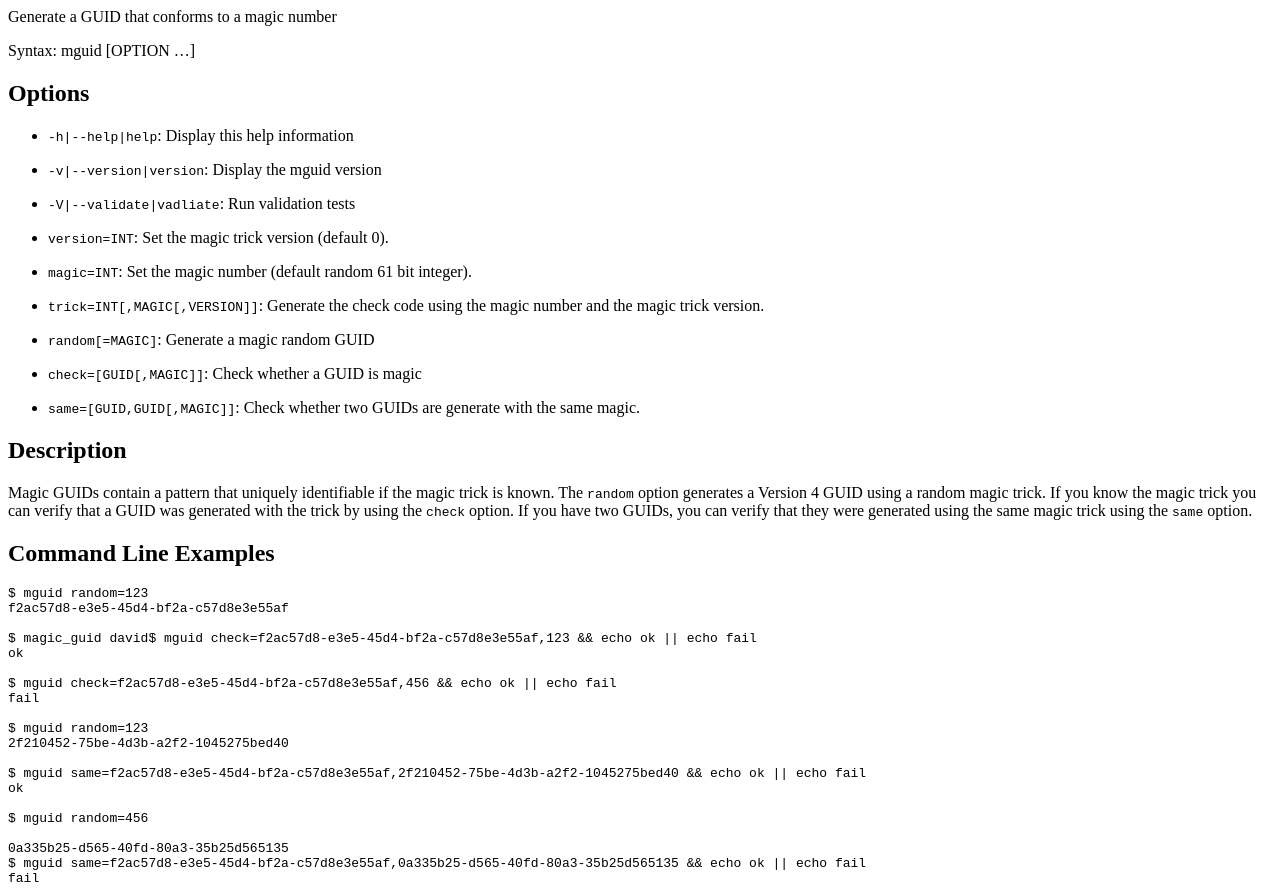
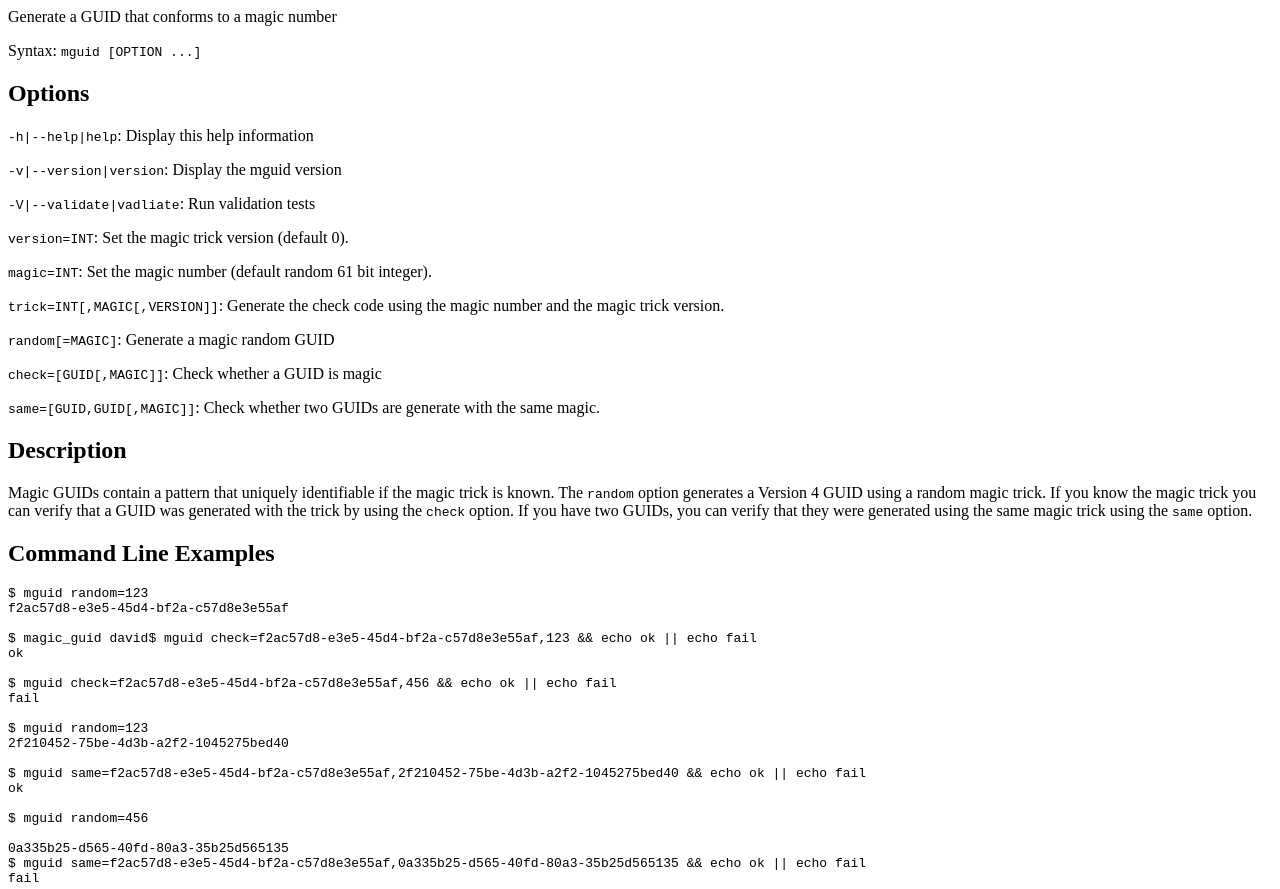
Before and after one commit to dchassin/magic_guid, a plain HTML site: page index.html in a window 1280 px wide. Shown: the top 889 px of the page. Drawn offline with Linux system fonts and the light colour scheme.

Commit message:
Update docs

```diff
--- a/index.html
+++ b/index.html
@@ -1,26 +1,19 @@
 <p>Generate a GUID that conforms to a magic number</p>
-<p>Syntax: mguid [OPTION …]</p>
+<p>Syntax: <code>mguid [OPTION ...]</code></p>
 <h2 id="options">Options</h2>
-<ul>
-<li><p><code>-h|--help|help</code>: Display this help
-information</p></li>
-<li><p><code>-v|--version|version</code>: Display the mguid
-version</p></li>
-<li><p><code>-V|--validate|vadliate</code>: Run validation
-tests</p></li>
-<li><p><code>version=INT</code>: Set the magic trick version (default
-0).</p></li>
-<li><p><code>magic=INT</code>: Set the magic number (default random 61
-bit integer).</p></li>
-<li><p><code>trick=INT[,MAGIC[,VERSION]]</code>: Generate the check code
-using the magic number and the magic trick version.</p></li>
-<li><p><code>random[=MAGIC]</code>: Generate a magic random
-GUID</p></li>
-<li><p><code>check=[GUID[,MAGIC]]</code>: Check whether a GUID is
-magic</p></li>
-<li><p><code>same=[GUID,GUID[,MAGIC]]</code>: Check whether two GUIDs
-are generate with the same magic.</p></li>
-</ul>
+<p><code>-h|--help|help</code>: Display this help information</p>
+<p><code>-v|--version|version</code>: Display the mguid version</p>
+<p><code>-V|--validate|vadliate</code>: Run validation tests</p>
+<p><code>version=INT</code>: Set the magic trick version (default
+0).</p>
+<p><code>magic=INT</code>: Set the magic number (default random 61 bit
+integer).</p>
+<p><code>trick=INT[,MAGIC[,VERSION]]</code>: Generate the check code
+using the magic number and the magic trick version.</p>
+<p><code>random[=MAGIC]</code>: Generate a magic random GUID</p>
+<p><code>check=[GUID[,MAGIC]]</code>: Check whether a GUID is magic</p>
+<p><code>same=[GUID,GUID[,MAGIC]]</code>: Check whether two GUIDs are
+generate with the same magic.</p>
 <h2 id="description">Description</h2>
 <p>Magic GUIDs contain a pattern that uniquely identifiable if the magic
 trick is known. The <code>random</code> option generates a Version 4
```
Also changed, not shown: 1 other file.
